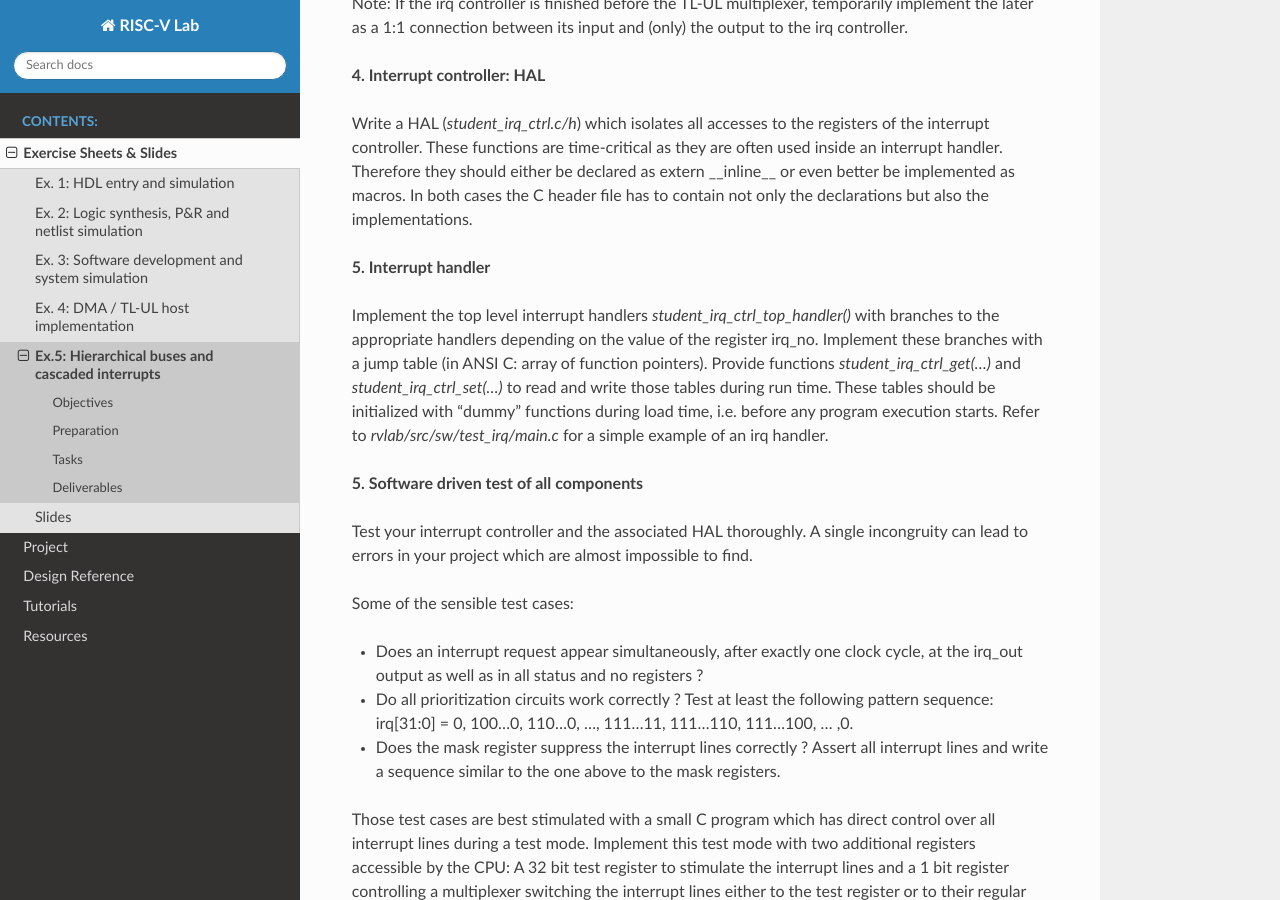
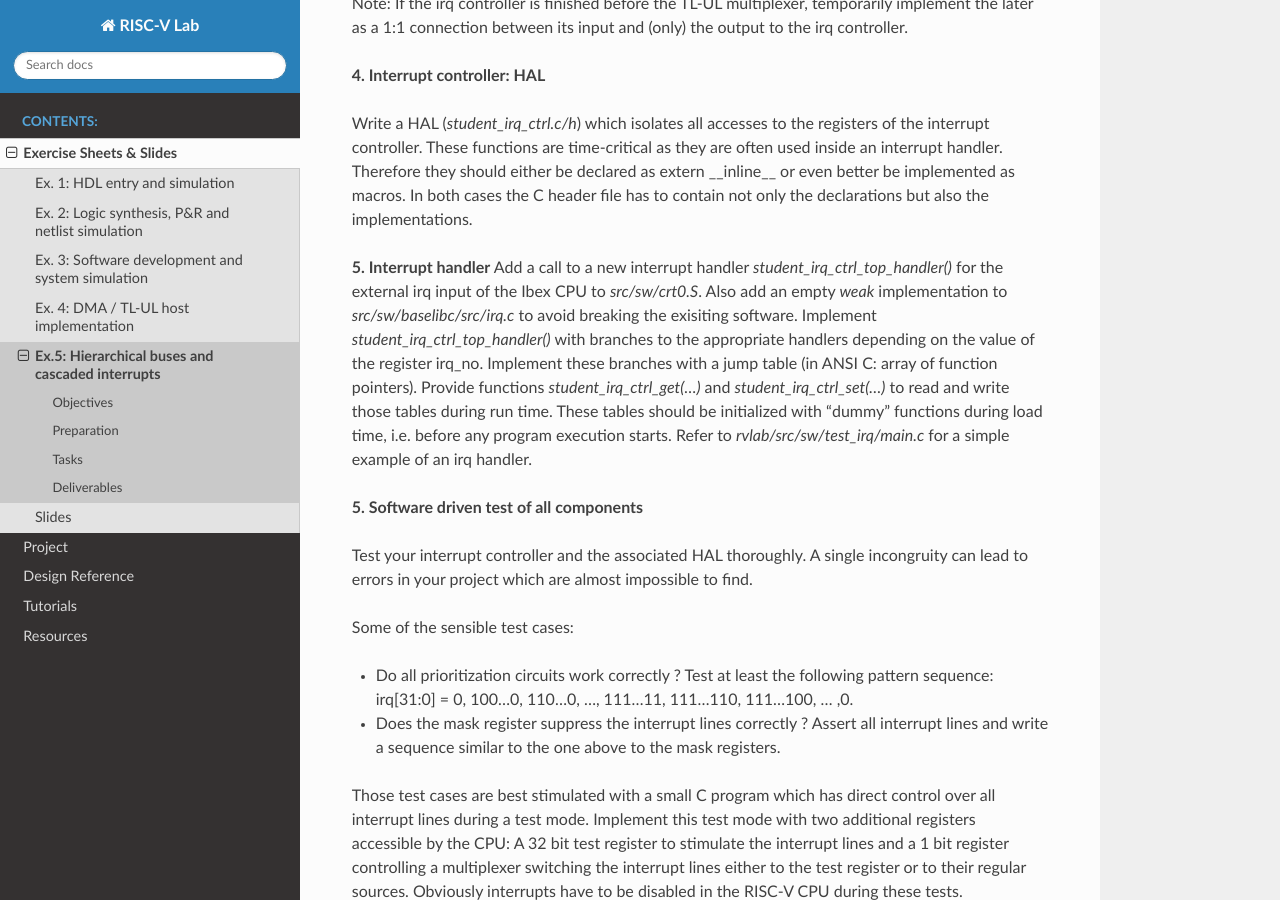
Before and after one commit to hejiepn/massive_parallel_fir_filter, a Sphinx documentation site: the page built from docs/exercises/ex5.rst, in a window 1280 px wide and 900 px high, scrolled down 2577 px. Built offline with Sphinx 7.4.7 and the Read the Docs theme 2.0.0, drawn with Linux system fonts in a browser that asks for light colours; some of the changed text lies outside the part shown.

Commit message:
ex5 minor update:dedicated irq handler for external irqs

```diff
--- a/docs/exercises/ex5.rst
+++ b/docs/exercises/ex5.rst
@@ -75,8 +75,8 @@
 Write a HAL (*student_irq_ctrl.c/h*) which isolates all accesses to the registers of the interrupt controller. These functions are time-critical as they are often used inside an interrupt handler. Therefore they should either be declared as extern __inline__ or even better be implemented as macros. In both cases the C header file has to contain not only the declarations but also the implementations.
 
 **5. Interrupt handler**
-
-Implement the top level interrupt handlers *student_irq_ctrl_top_handler()* with branches to the appropriate handlers depending on the value of the register irq_no. Implement these branches with a jump table (in ANSI C: array of function pointers). Provide functions *student_irq_ctrl_get(...)* and *student_irq_ctrl_set(...)* to read and write those tables during run time. These tables should be initialized with “dummy” functions during load time, i.e. before any program execution starts. Refer to *rvlab/src/sw/test_irq/main.c* for a simple example of an irq handler.
+Add a call to a new interrupt handler *student_irq_ctrl_top_handler()* for the external irq input of the Ibex CPU to *src/sw/crt0.S*. Also add an empty *weak* implementation to *src/sw/baselibc/src/irq.c* to avoid breaking the exisiting software.
+Implement *student_irq_ctrl_top_handler()* with branches to the appropriate handlers depending on the value of the register irq_no. Implement these branches with a jump table (in ANSI C: array of function pointers). Provide functions *student_irq_ctrl_get(...)* and *student_irq_ctrl_set(...)* to read and write those tables during run time. These tables should be initialized with “dummy” functions during load time, i.e. before any program execution starts. Refer to *rvlab/src/sw/test_irq/main.c* for a simple example of an irq handler.
 
 **5. Software driven test of all components**
 
@@ -84,7 +84,6 @@
 
 Some of the sensible test cases:
 
-- Does an interrupt request appear simultaneously, after exactly one clock cycle, at the irq_out output as well as in all status and no registers ?
 - Do all prioritization circuits work correctly ? Test at least the following pattern sequence: irq[31:0] = 0, 100...0, 110...0, ..., 111...11, 111...110, 111...100, ... ,0.
 - Does the mask register suppress the interrupt lines correctly ? Assert all interrupt lines and write a sequence similar to the one above to the mask registers.
 
```
Also changed, not shown: other parts of docs/exercises/ex5.rst (+1 -1 lines), docs/exercises/ex6_slides.md (+1 -2 lines).
